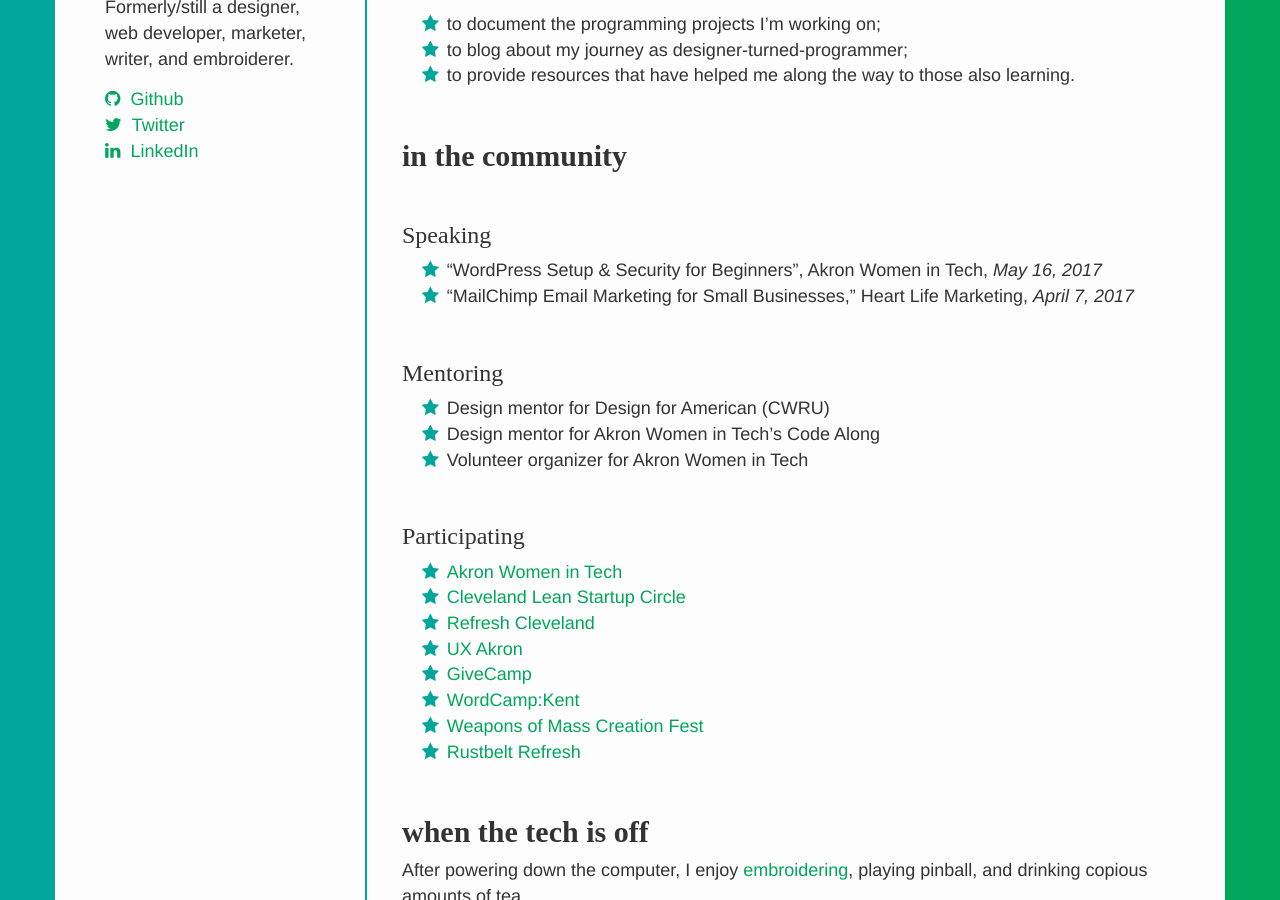
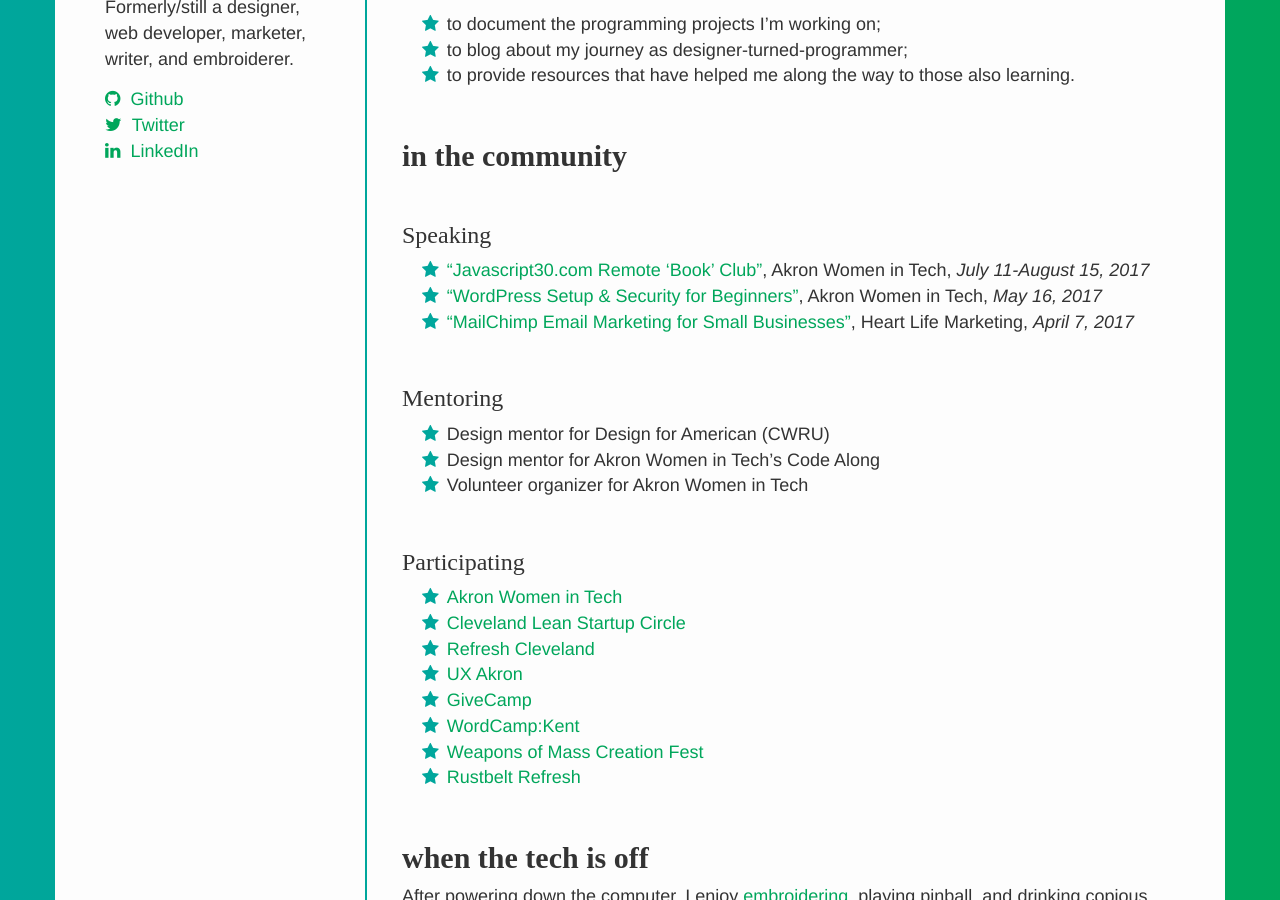
Before and after one commit to stasquatch/stasquatch.github.io, a Jekyll site: the page built from about.md, in a window 1280 px wide and 900 px high, scrolled down 788 px. Built offline with Jekyll 4.4.1, drawn with Linux system fonts in a browser that asks for light colours; some web fonts are replaced.

Commit message:
added recent and upcoming events

```diff
--- a/about.md
+++ b/about.md
@@ -19,11 +19,13 @@
 * to blog about my journey as designer-turned-programmer;
 * to provide resources that have helped me along the way to those also learning.
 
+
 ## In the Community
 
 ### Speaking
-* "WordPress Setup & Security for Beginners", Akron Women in Tech, *May 16, 2017*
-* "MailChimp Email Marketing for Small Businesses," Heart Life Marketing, *April 7, 2017*
+* ["Javascript30.com Remote 'Book' Club"](https://www.meetup.com/Akron-Women-In-Tech/events/240634915/), Akron Women in Tech, *July 11-August 15, 2017*
+* ["WordPress Setup & Security for Beginners"](http://bit.ly/2qrobf7), Akron Women in Tech, *May 16, 2017*
+* ["MailChimp Email Marketing for Small Businesses"](http://bit.ly/EmailMarketingForSmallBiz), Heart Life Marketing, *April 7, 2017*
 
 ### Mentoring
 * Design mentor for Design for American (CWRU)
```
